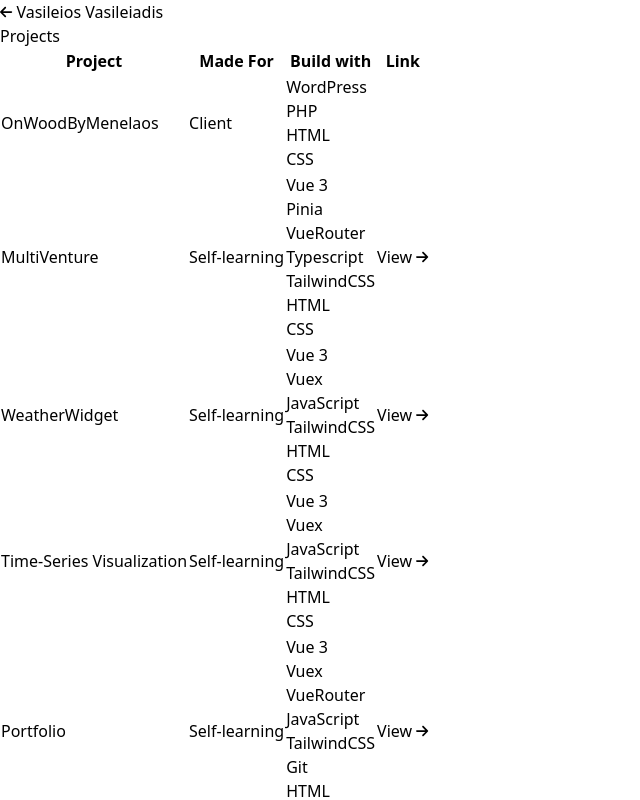
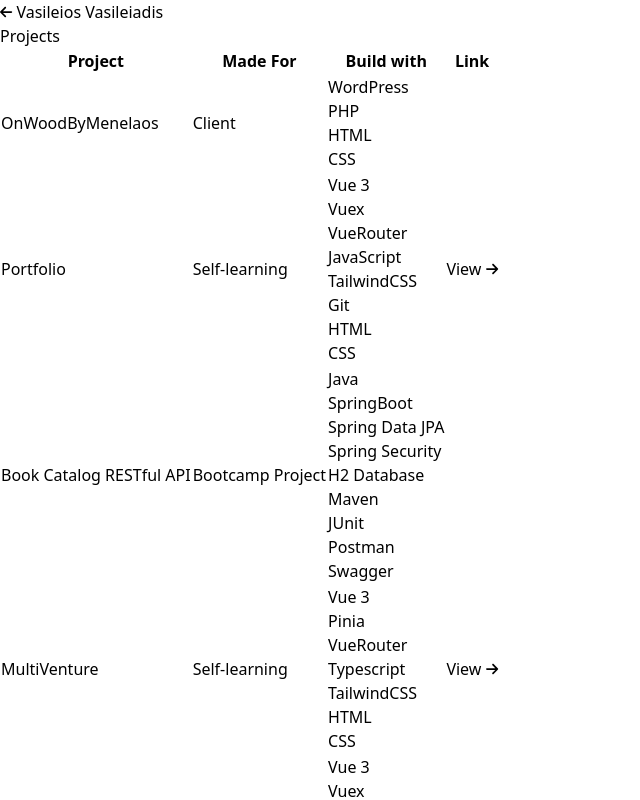
Before and after one commit to vvasileios/Portfolio, a Vue app: page /table in a window 1280 px wide. Shown: the top 800 px of the page, without its empty margins (0-640 px from the left). Built offline with nearby package versions, Linux system fonts and the light colour scheme.

Commit message:
add new content

```diff
--- a/src/content/PortfolioContent.js
+++ b/src/content/PortfolioContent.js
@@ -83,6 +83,14 @@
   projects: [
     {
       key: "1",
+      icon: "",
+      title: "Book Catalog RESTful API",
+      link: "",
+      description:
+        "Developed a RESTful API for a book catalog system, enabling users to manage book data, including titles, authors, and genres. Implemented CRUD operations for book entities, with secure authentication and authorization features. The API was built using Java, SpringBoot, and Spring Data JPA, with a H2 In-Memory database.",
+    },
+    {
+      key: "2",
       icon: WeatherWidget,
       title: "Weather Widget",
       link: "https://github.com/vvasileios/WeatherWidget",
@@ -91,7 +99,7 @@
       techStack: ["JavaScript", "Vue", "TailwindCSS"],
     },
     {
-      key: "2",
+      key: "3",
       icon: "",
       title: "Time-Series Visualization",
       link: "https://github.com/vvasileios/timeseries-visualization",
@@ -100,7 +108,7 @@
       techStack: ["JavaScript", "Vue", "TailwindCSS"],
     },
     {
-      key: "3",
+      key: "4",
       icon: "",
       title: "Spaceflight News Blog",
       link: "https://github.com/vvasileios/spaceflight-news",
@@ -122,35 +130,6 @@
     },
     {
       key: "2",
-      title: "MultiVenture",
-      made: "Self-learning",
-      items: [
-        "Vue 3",
-        "Pinia",
-        "VueRouter",
-        "Typescript",
-        "TailwindCSS",
-        "HTML",
-        "CSS",
-      ],
-      link: "https://github.com/vvasileios/MultiVenture",
-    },
-    {
-      key: "3",
-      title: "WeatherWidget",
-      made: "Self-learning",
-      items: ["Vue 3", "Vuex", "JavaScript", "TailwindCSS", "HTML", "CSS"],
-      link: "https://github.com/vvasileios/WeatherWidget",
-    },
-    {
-      key: "4",
-      title: "Time-Series Visualization",
-      made: "Self-learning",
-      items: ["Vue 3", "Vuex", "JavaScript", "TailwindCSS", "HTML", "CSS"],
-      link: "https://github.com/vvasileios/timeseries-visualization",
-    },
-    {
-      key: "5",
       title: "Portfolio",
       made: "Self-learning",
       items: [
@@ -166,7 +145,52 @@
       link: "https://github.com/vvasileios/Portfolio",
     },
     {
+      key: "3",
+      title: "Book Catalog RESTful API",
+      made: "Bootcamp Project",
+      items: [
+        "Java",
+        "SpringBoot",
+        "Spring Data JPA",
+        "Spring Security",
+        "H2 Database",
+        "Maven",
+        "JUnit",
+        "Postman",
+        "Swagger",
+      ],
+    },
+    {
+      key: "4",
+      title: "MultiVenture",
+      made: "Self-learning",
+      items: [
+        "Vue 3",
+        "Pinia",
+        "VueRouter",
+        "Typescript",
+        "TailwindCSS",
+        "HTML",
+        "CSS",
+      ],
+      link: "https://github.com/vvasileios/MultiVenture",
+    },
+    {
+      key: "5",
+      title: "WeatherWidget",
+      made: "Self-learning",
+      items: ["Vue 3", "Vuex", "JavaScript", "TailwindCSS", "HTML", "CSS"],
+      link: "https://github.com/vvasileios/WeatherWidget",
+    },
+    {
       key: "6",
+      title: "Time-Series Visualization",
+      made: "Self-learning",
+      items: ["Vue 3", "Vuex", "JavaScript", "TailwindCSS", "HTML", "CSS"],
+      link: "https://github.com/vvasileios/timeseries-visualization",
+    },
+    {
+      key: "7",
       title: "Spaceflight News Blog",
       made: "Self-learning",
       items: [
@@ -182,14 +206,14 @@
       link: "https://github.com/vvasileios/spaceflight-news",
     },
     {
-      key: "7",
+      key: "8",
       title: "Ever-Clean",
       made: "Client",
       items: ["JavaScript", "HTML", "CSS", "Bootstrap", "PHP", "MySQL"],
       link: "",
     },
     {
-      key: "8",
+      key: "9",
       title: "FaceRecognition App",
       made: "Self-learning",
       items: [
@@ -205,7 +229,7 @@
       link: "",
     },
     {
-      key: "9",
+      key: "10",
       title: "MicroProjectsHub",
       made: "Self-learning",
       items: ["JavaScript", "HTML", "CSS"],
```
